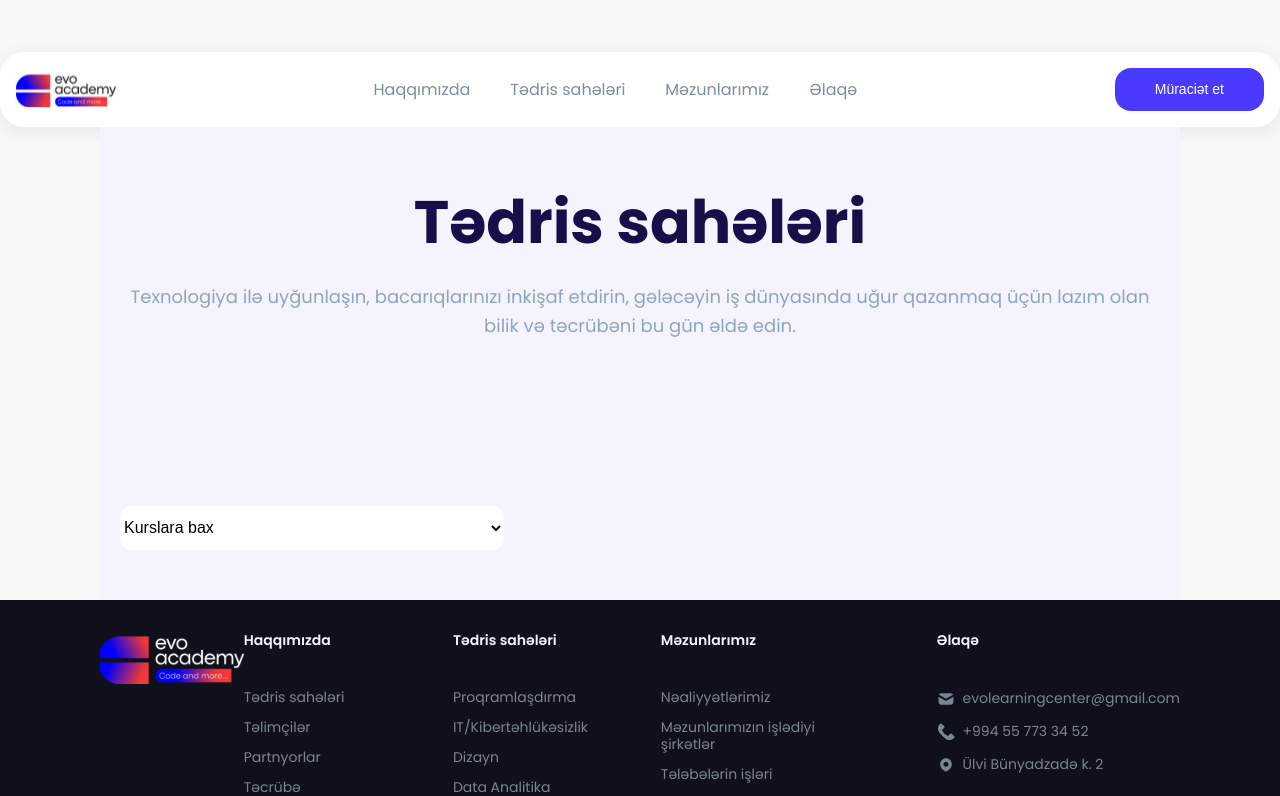
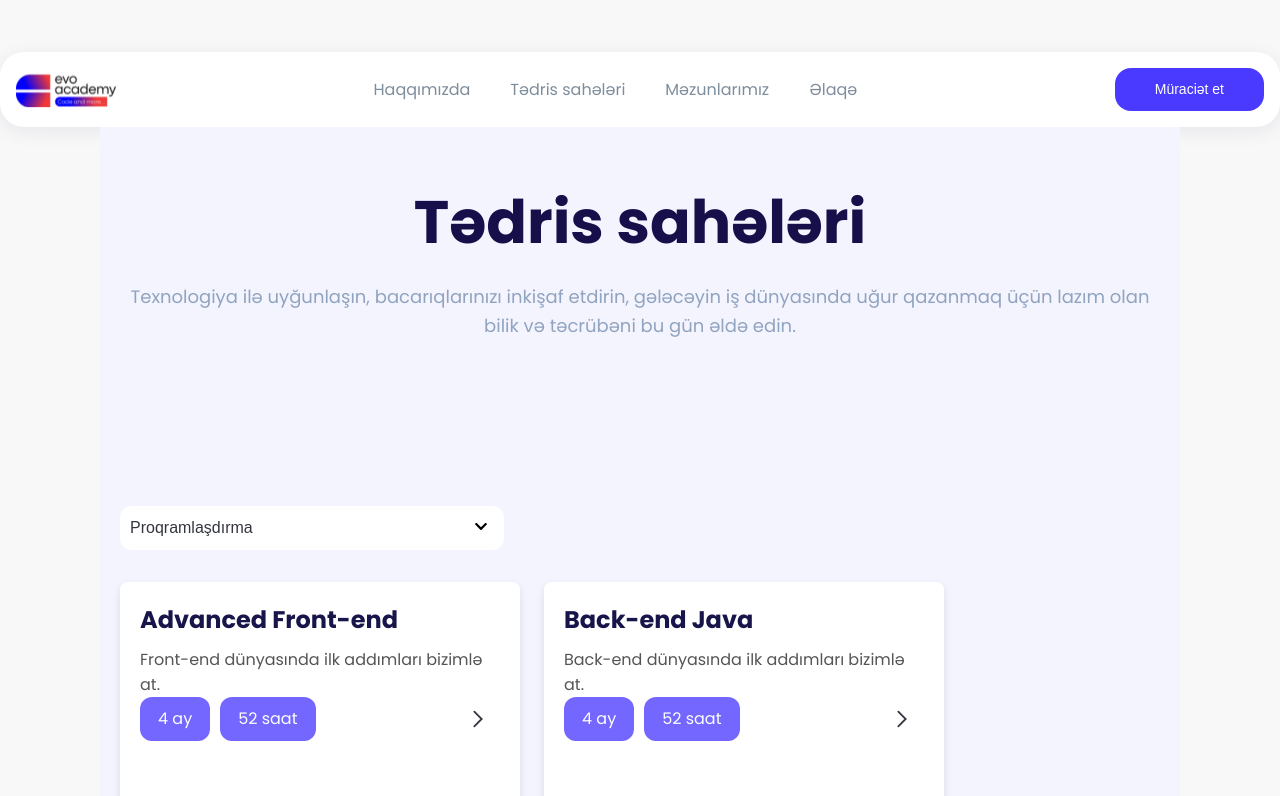
Before and after one commit to gulaism/Evo-Web, a React (Vite) app: page /education in a window 1280 px wide. Shown: the top 796 px of the page. Built offline with nearby package versions, Linux system fonts and the light colour scheme.

Commit message:
tedrisSaheleriBitmekUzre

```diff
--- a/package.json
+++ b/package.json
@@ -12,6 +12,7 @@
   "dependencies": {
     "react": "^18.3.1",
     "react-dom": "^18.3.1",
+    "react-icons": "^5.4.0",
     "react-router-dom": "^7.1.1",
     "sass": "^1.83.0"
   },
--- a/src/pages/user/FieldsOfStudy/FieldsOfStudy.jsx
+++ b/src/pages/user/FieldsOfStudy/FieldsOfStudy.jsx
@@ -1,18 +1,40 @@
-import React from 'react';
-import styles from './FieldsOfStudy.module.scss'; // SCSS faylını daxil edin
+import React, { useState } from "react";
+import styles from "./FieldsOfStudy.module.scss"; // SCSS faylını daxil edin
+import { FaChevronDown } from "react-icons/fa";
+import rightArrow from "../../../assets/images/HomePage/Expand_right.svg";
+
+const eduFields = [
+    { id: 1, category: "programming", header: "Advanced Front-end", description: "Front-end dünyasında ilk addımları bizimlə at.", time: "4 ay", duration: "52 saat" },
+    { id: 2, category: "programming", header: "Back-end Java", description: "Back-end dünyasında ilk addımları bizimlə at.", time: "4 ay", duration: "52 saat" },
+    { id: 3, category: "ethical_hacking", header: "Ethical Hacking", description: "Kibertəhlükəsizlik dünyasında ilk addımları bizimlə at.", time: "4 ay", duration: "52 saat" },
+    { id: 4, category: "design", header: "Qrafik/Motion Dizayn", description: "Dizayn dünyasında ilk addımları bizimlə at.", time: "4 ay", duration: "52 saat" },
+    { id: 5, category: "design", header: "UX/UI Dizayn", description: "Dizayn dünyasında ilk addımları bizimlə at.",time: "4 ay", duration: "52 saat" },
+    { id: 6, category: "data_analytics", header: "Data Analitika", description: "Data analitika dünyasında ilk addımları bizimlə at.",time: "4 ay", duration: "52 saat" },
+    { id: 7, category: "qa_testing", header: "QA Manual Testing", description: "QA Testing dünyasında ilk addımları bizimlə at.",time: "4 ay", duration: "52 saat" },
+    { id: 8, category: "digital_marketing", header: "Rəqəmsal Marketinq", description: "Marketinq dünyasında ilk addımları bizimlə at.",time: "4 ay", duration: "52 saat" },
+    { id: 9, category: "agile", header: "Agile", description: "Agile dünyasında ilk addımları bizimlə at.",time: "4 ay", duration: "52 saat" },
+];
 
 const FieldsOfStudy = () => {
+    const [selectedCategory, setSelectedCategory] = useState("programming");
+
+    const filteredFields = eduFields.filter((field) => field.category === selectedCategory);
+
+    const handleCategoryChange = (e) => {
+        setSelectedCategory(e.target.value);
+    };
+
     return (
         <div className="container">
             <div className={styles.fieldsOfStudy}>
                 <h1 className={styles.fieldsTitle}>Tədris sahələri</h1>
                 <p className={styles.fieldsDescription}>
-                    Texnologiya ilə uyğunlaşın, bacarıqlarınızı inkişaf etdirin, gələcəyin iş dünyasında uğur qazanmaq üçün
-                    lazım olan bilik və təcrübəni bu gün əldə edin.
+                    Texnologiya ilə uyğunlaşın, bacarıqlarınızı inkişaf etdirin, gələcəyin iş dünyasında uğur qazanmaq üçün lazım olan bilik və təcrübəni bu gün əldə edin.
                 </p>
+
+                {/* Dropdown */}
                 <div className={styles.fieldsDropdown}>
-                    <select>
-                        <option className={styles.placeholder} value="">Kurslara bax</option>
+                    <select value={selectedCategory} onChange={handleCategoryChange}>
                         <option value="programming">Proqramlaşdırma</option>
                         <option value="ethical_hacking">Ethical Hacking</option>
                         <option value="design">Dizayn</option>
@@ -21,6 +43,28 @@ const FieldsOfStudy = () => {
                         <option value="digital_marketing">Rəqəmsal Marketinq</option>
                         <option value="agile">Agile</option>
                     </select>
+                    <span className={styles.iconWrapper}>
+                        <FaChevronDown style={{ fontSize: "14px" }} />
+                    </span>
+                </div>
+
+                {/* GridBox */}
+                <div className={styles.gridBox}>
+                    {filteredFields.map((field) => (
+                        <div key={field.id} className={styles.gridItem}>
+                            <h3 className={styles.itemHeader}>{field.header}</h3>
+                            <p className={styles.itemDescription}>{field.description}</p>
+                            <div className={styles.boxBottom}>
+                                <div className={styles.time}>
+                                    {field.time && <div>{field.time}</div>}
+                                    {field.duration && <div>{field.duration}</div>}
+                                </div>
+                                <button className={styles.arrowCont}>
+                                     <img className={styles.arrowImg} src={rightArrow} alt="" />
+                                </button>
+                            </div>
+                        </div>
+                    ))}
                 </div>
             </div>
         </div>
--- a/src/pages/user/FieldsOfStudy/FieldsOfStudy.module.scss
+++ b/src/pages/user/FieldsOfStudy/FieldsOfStudy.module.scss
@@ -20,25 +20,110 @@
     .fieldsDropdown {
         margin-top: 165px;
         display: flex;
-        justify-content: space-between;
+        position: relative; /* Əlavə edin */
+        align-items: center; /* Düzgün hizalama */
+        width: 384px; /* Dropdown genişliyini uyğunlaşdırın */
 
         select {
-            width: 384px;
+            width: 100%; /* Tam eni istifadə edin */
             height: 44px;
-            font-size: 16px;
             border: none;
             border-radius: 12px;
             background-color: #fff;
             cursor: pointer;
+            padding: 10px;
+            color: rgba(51, 54, 63, 1);
+            font-size: 16px;
+            font-weight: 400;
+            appearance: none; /* Default ox işarəsini ləğv edin */
+        }
 
-            // Placeholder rəngi
-            & option:first-child {
-                color: rgba(126, 141, 156, 1); // "Kurslara bax" rəngi
-            }
-
-            &:hover {
-                border-color: #bbb;
-            }
+        .iconWrapper {
+            position: absolute;
+            top: 50%;
+            right: 16px; /* Oxun sağ tərəfə olan məsafəsi */
+            transform: translateY(-50%);
+            pointer-events: none; /* İkon seçimi bloklamasın */
         }
     }
 }
+
+.gridBox {
+    display: flex;
+    flex-wrap: wrap; // Elementlərin sətir sətir düzülməsi
+    gap: 1.5rem; // Elementlər arasında məsafə
+    margin-top: 2rem;
+
+    .gridItem {
+      width: 400px; // Cardın eni
+      height: 236px; // Cardın uzunluğu
+      background: #fff;
+      border-radius: 8px;
+      box-shadow: 0 4px 8px rgba(0, 0, 0, 0.1); // Yüngül kölgə
+      padding: 20px;
+      text-align: left;
+      transition: transform 0.3s, box-shadow 0.3s;
+
+      &:hover {
+        transform: translateY(-5px); // Hover effekt
+        box-shadow: 0 6px 12px rgba(0, 0, 0, 0.15);
+      }
+
+      .itemHeader {
+        font-size: 1.5rem;
+        margin-bottom: 10px;
+        color: #171549;
+        font-weight: bold;
+      }
+
+      .itemDescription {
+        font-size: 1rem;
+        color: #555;
+      }
+    }
+  }
+
+  .boxBottom {
+    display: flex;
+    align-items: center;
+    justify-content: space-between;
+
+    .time {
+        display: flex;
+        align-items: center;
+        gap: 10px;
+
+        div {
+            padding: 10px 18px;
+            background-color: #7367FF;
+            color: #FEFEFE;
+            font-size: 16px;
+            font-weight: 400;
+            line-height: 24px;
+            border-radius: 12px;
+        }
+    }
+
+    .arrowCont {
+        width: 44px;
+        height: 44px;
+        border: none;
+        background-color: transparent;
+        cursor: pointer;
+
+        .arrowImg {
+            width: 100%;
+            height: 100%;
+            object-fit: cover;
+        }
+    }
+}
+
+.gridItem:hover {
+    border: 1px solid #7E8D9C5E;
+
+    .itemHeader {
+        color: #4A3AFF;
+        transition: 0.3s ease;
+    }
+}
```
Also changed, not shown: 1 other file (tests, documents, lock files or other folders).
